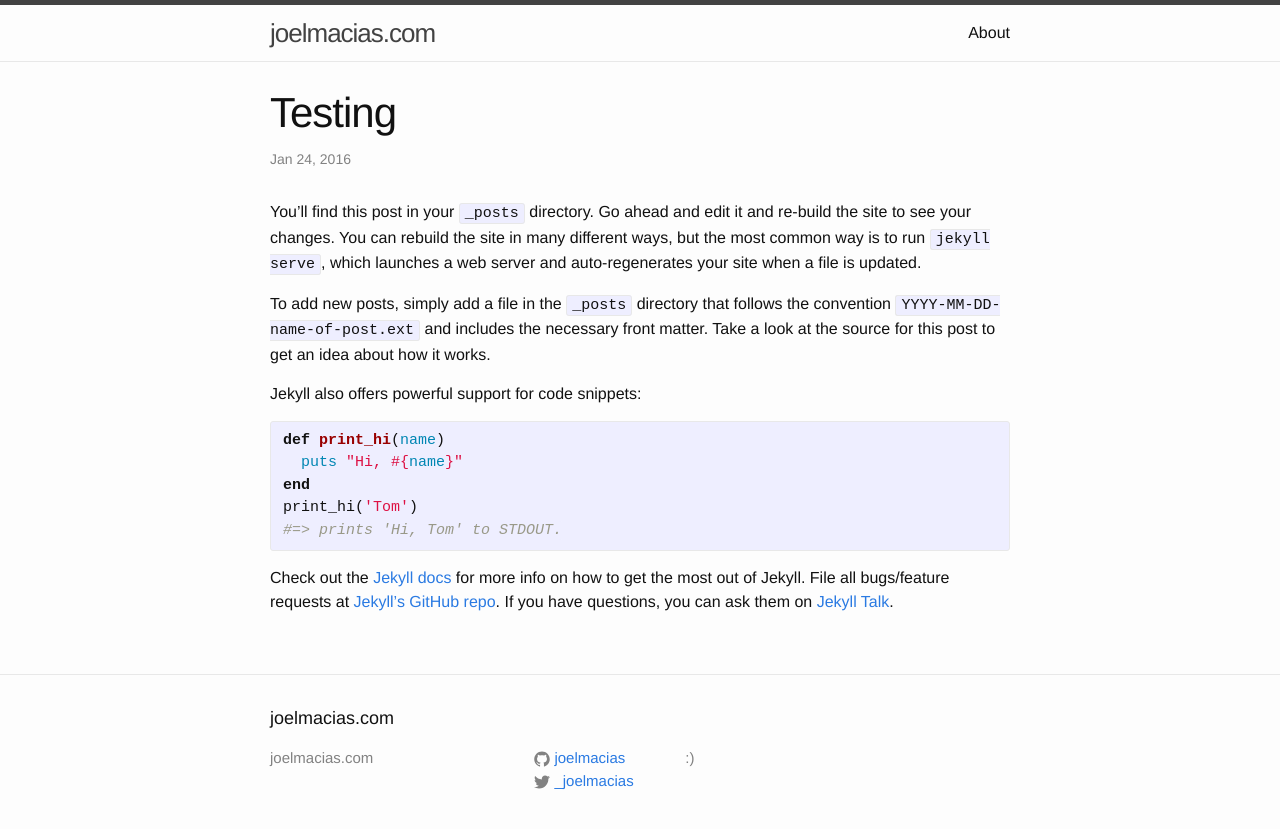
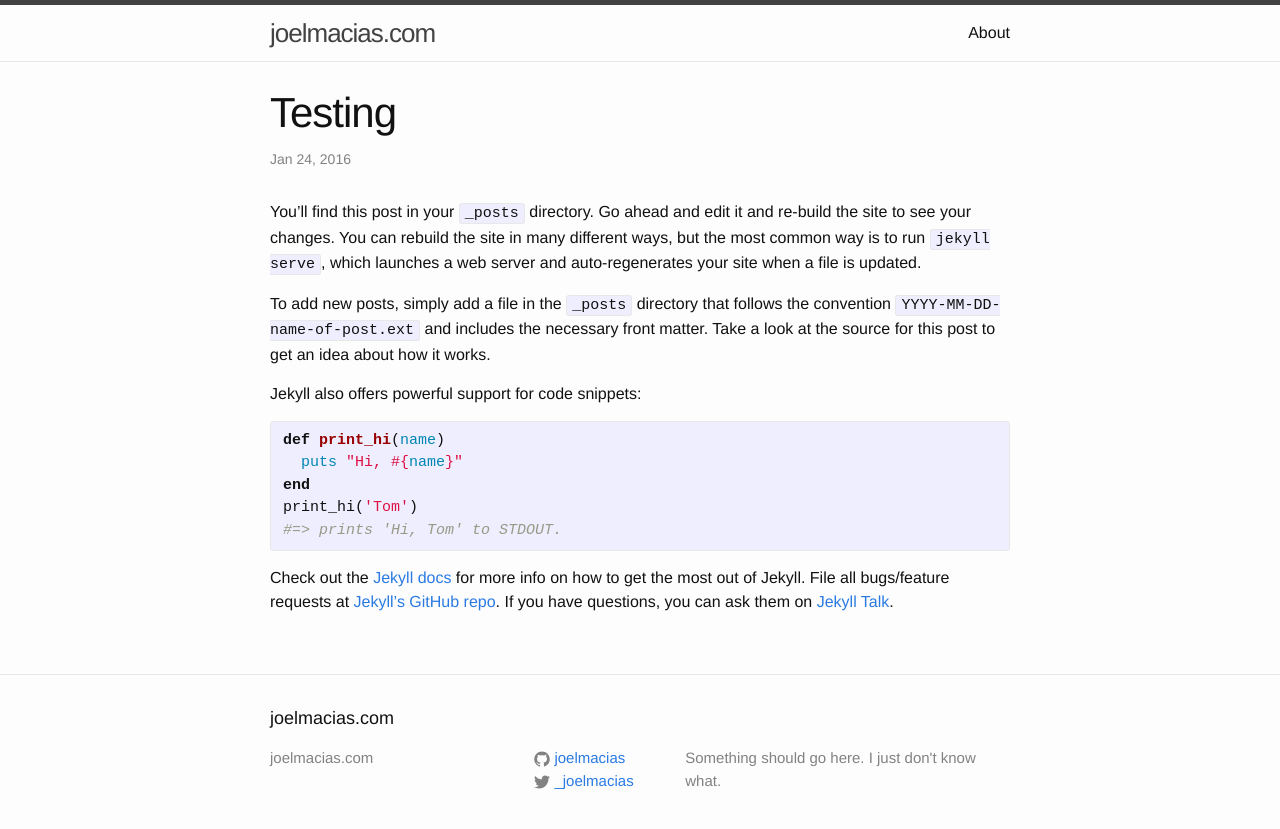
Before and after one commit to joelmacias/joelmacias.github.io, a Jekyll site: the page built from _posts/2016-01-23-welcome-to-jekyll.markdown, in a window 1280 px wide. Shown: the top 829 px of the page. Built offline with Jekyll 4.4.1, drawn with Linux system fonts in a browser that asks for light colours.

Commit message:
changed footer info

```diff
--- a/_config.yml
+++ b/_config.yml
@@ -9,7 +9,7 @@
 title: joelmacias.com
 email:
 description: > # this means to ignore newlines until "baseurl:"
-  :)
+  Something should go here. I just don't know what.
 baseurl: "" # the subpath of your site, e.g. /blog
 url: "http://yourdomain.com" # the base hostname & protocol for your site
 twitter_username: _joelmacias
```
